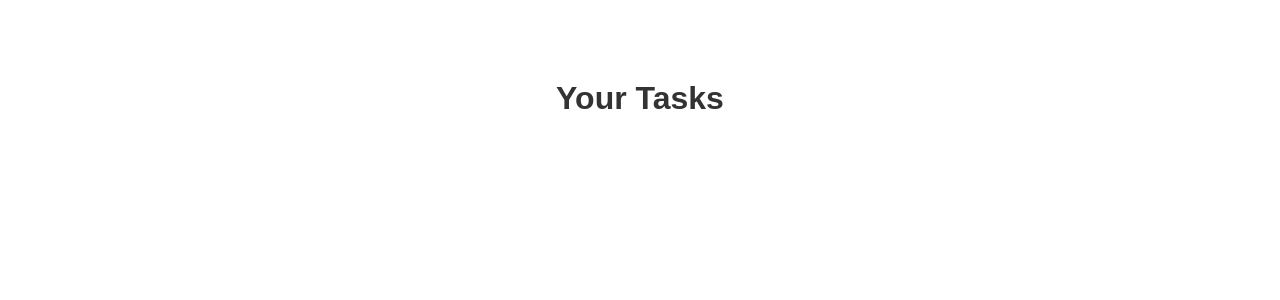
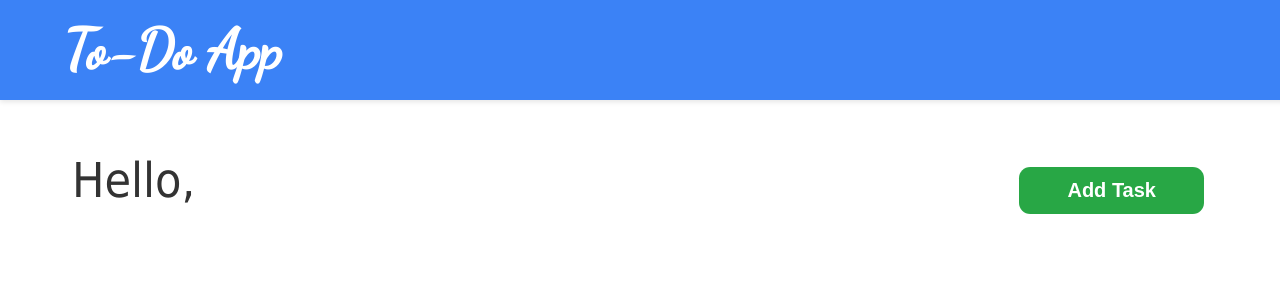
Before and after one commit to eladz96/Todo-list-app, an Angular app in the folder frontend/: page /home in a window 1280 px wide. Shown: the top 300 px of the page. Built offline with nearby package versions, Linux system fonts and the light colour scheme.

Commit message:
home page with greeting and add task butoon

```diff
--- a/frontend/src/app/pages/home/home.component.css
+++ b/frontend/src/app/pages/home/home.component.css
@@ -1,15 +1,73 @@
-.home {
-    text-align: center;
-    margin-top: 80px;
-    font-family: sans-serif;
-  }
+.banner {
+  width: 100%;
+  background-color: #3b82f6;
+  color: white;
+  font-size: 3.5rem;
+  font-weight: bold;
+  padding: 1rem 4rem;
+  box-shadow: 0 0.125rem 0.3125rem rgba(0, 0, 0, 0.1);
+  position: fixed;
+  top: 0;
+  left: 0;
+  z-index: 1000;
+  font-family: 'Dancing Script', cursive;
 
-  h1 {
-    font-size: 32px;
-    color: #333;
-  }
+  display: flex;
+  justify-content: flex-start;
+  align-items: center;
+}
 
-  p {
-    font-size: 18px;
-    color: #666;
-  }
+.greeting-bar {
+  margin-top: 1.5rem;
+  padding: 0 2rem;
+  display: flex;
+  align-items: baseline;
+  justify-content: space-between;
+}
+
+.greeting {
+  font-size: 3rem;
+  color: #333;
+  font-weight: 500;
+  font-family: 'Tahoma', serif;
+}
+
+.add-task-btn {
+  margin-right: 2.25rem;
+  padding: 0.75rem 3rem;
+  font-size: 1.25rem;
+  font-weight: bold;
+  background-color: #28a745;
+  color: white;
+  border: none;
+  border-radius: 0.7rem;
+  cursor: pointer;
+}
+
+.add-task-btn:hover {
+  background-color: #218838;
+}
+
+.greeting {
+  margin-top: 8rem;
+  text-align: left;
+  padding: 0 2rem;
+  font-size: 3rem;
+  color: #333;
+  font-weight: 500;
+  font-family: 'Tahoma', serif;
+}
+
+.task-list {
+  padding: 2rem;
+  display: grid;
+  grid-template-columns: repeat(auto-fill, minmax(250px, 1fr));
+  gap: 1.5rem;
+}
+
+.task-card {
+  background: #f5f5f5;
+  border-radius: 0.5rem;
+  padding: 1rem;
+  box-shadow: 0 0.125rem 0.25rem rgba(0, 0, 0, 0.1);
+}
--- a/frontend/src/app/pages/home/home.component.html
+++ b/frontend/src/app/pages/home/home.component.html
@@ -1,11 +1,14 @@
-<div class="home">
-  <h1>Your Tasks</h1>
+<div class="banner">To-Do App</div>
 
-  <div class="task-list">
-    <div class="task-card" *ngFor="let task of tasks">
-      <h3>{{ task.headline }}</h3>
-      <p><strong>Priority:</strong> {{ task.priority }}</p>
-      <p>{{ task.description }}</p>
-    </div>
+<div class="greeting-bar">
+  <div class="greeting">Hello, {{ userName }}</div>
+  <button class="add-task-btn" (click)="openTaskPopup()">Add Task</button>
+</div>
+
+<div class="task-list">
+  <div class="task-card" *ngFor="let task of tasks">
+    <h3>{{ task.headline }}</h3>
+    <p><strong>Priority:</strong> {{ task.priority }}</p>
+    <p>{{ task.description }}</p>
   </div>
 </div>
--- a/frontend/src/app/pages/home/home.component.ts
+++ b/frontend/src/app/pages/home/home.component.ts
@@ -11,10 +11,13 @@ import { CommonModule } from '@angular/common';
 })
 export class HomeComponent implements OnInit {
   tasks: any[] = [];
+  userName: string = '';
 
   constructor(private http: HttpClient) {}
 
   ngOnInit(): void {
+    this.userName = localStorage.getItem('userName') || '';
+
     const token = localStorage.getItem('token');
     if (!token) return;
 
@@ -27,4 +30,9 @@ export class HomeComponent implements OnInit {
       error: (err) => console.error('Failed to load tasks', err)
     });
   }
+
+  openTaskPopup() {
+    console.log('Add Task clicked');
+    // TODO: trigger popup later
+  }
 }
```
